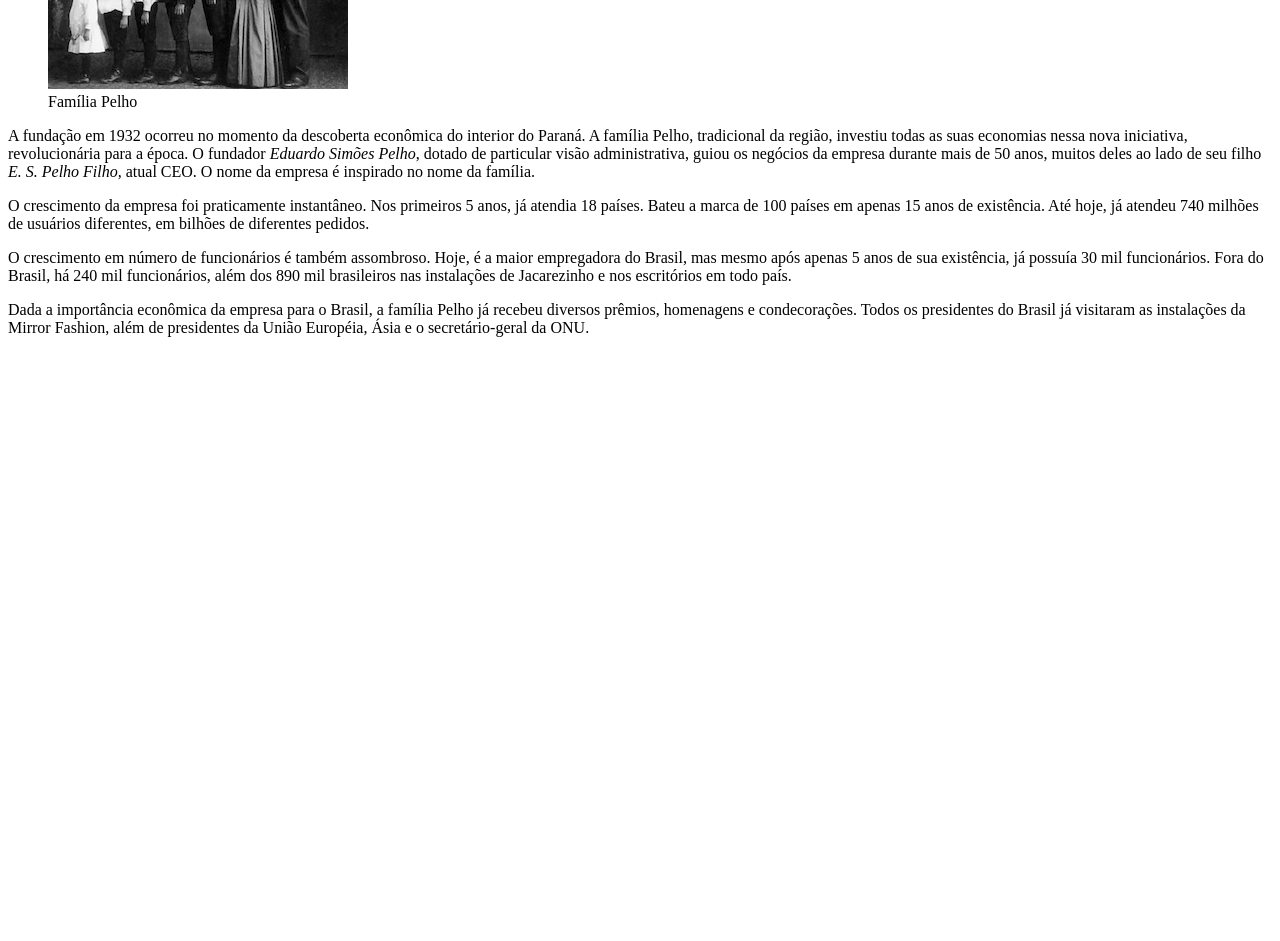
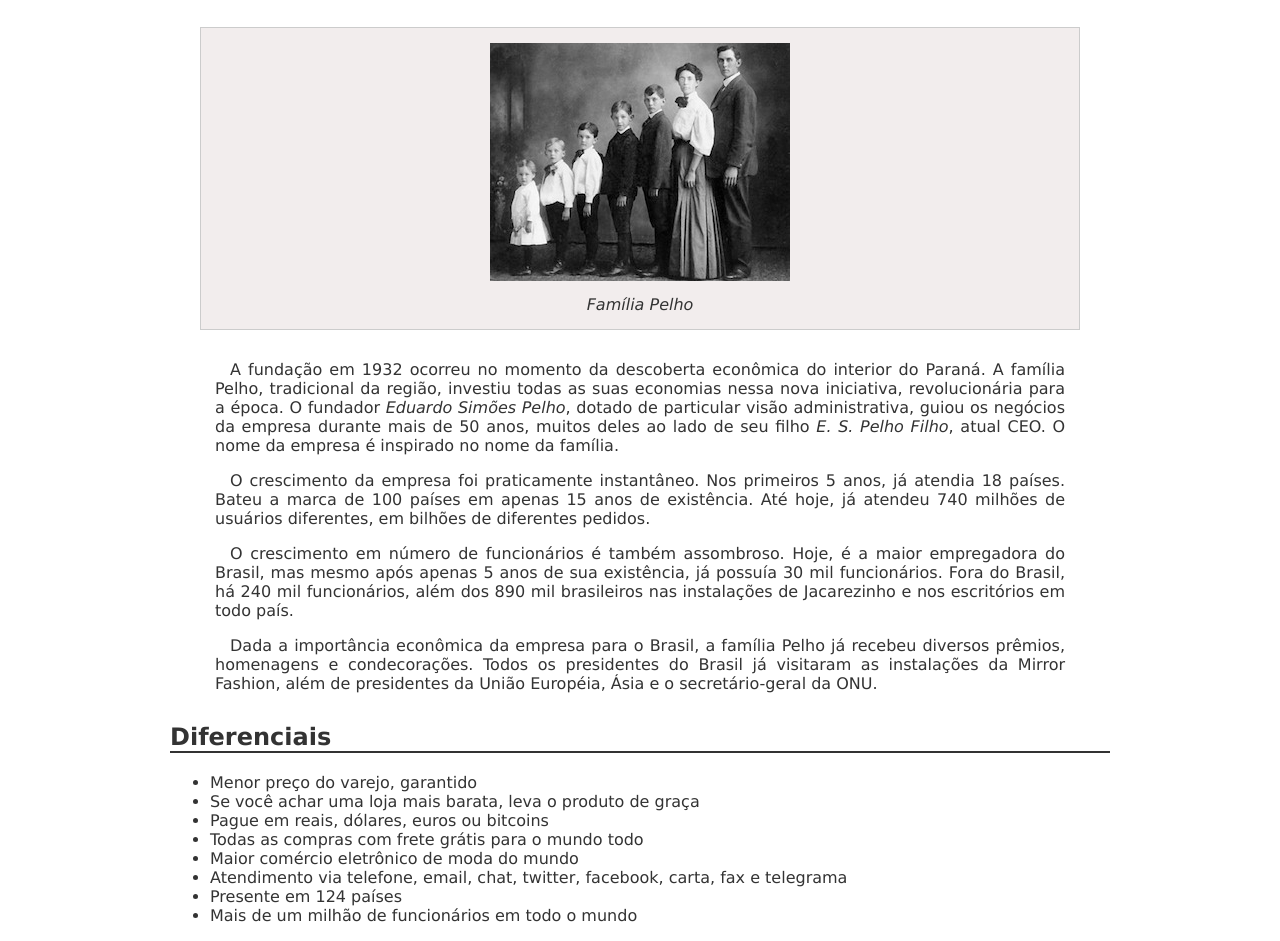
Before and after one commit to GiammaCarioca/mirror-fashion, a plain HTML site: page sobre.html in a window 1280 px wide. Shown: the part 901-1842 px from the top of the page. Before the commit the page ends 1254 px from the top, so only its background shows below. Drawn offline with Linux system fonts and the light colour scheme.

Commit message:
2.10 adiciona primeiros estilos à pagina sobre

```diff
--- /dev/null
+++ b/css/sobre.css
@@ -0,0 +1,36 @@
+body {
+	color: #333333;
+	font-family: 'Lucida Sans Unicode', 'Lucida Grande', sans-serif;
+	margin-left: auto;
+	margin-right: auto;
+	width: 940px;
+}
+
+h1 {
+	background-image: url(../img/sobre-background.jpg);
+	padding: 10px;
+}
+
+h2 {
+	border-bottom: 2px solid #333333;
+	margin-top: 30px;
+}
+
+p {
+	padding: 0 45px;
+	text-indent: 15px;
+	text-align: justify;
+}
+
+figure {
+	background-color: #f2eded;
+	border: 1px solid #ccc;
+	text-align: center;
+	padding: 15px;
+	margin: 30px;
+}
+
+figcaption {
+	font-style: italic;
+	margin-top: 10px;
+}
--- a/sobre.html
+++ b/sobre.html
@@ -5,6 +5,7 @@
 		<meta name="viewport" content="width=device-width, initial-scale=1.0" />
 		<meta http-equiv="X-UA-Compatible" content="ie=edge" />
 		<title>Sobre a Mirror Fashion</title>
+		<link rel="stylesheet" href="css/sobre.css" />
 	</head>
 	<body>
 		<img src="img/logo.png" alt="Logo da Mirror Fashion" />
@@ -75,5 +76,20 @@
 			do Brasil já visitaram as instalações da Mirror Fashion, além de
 			presidentes da União Européia, Ásia e o secretário-geral da ONU.
 		</p>
+
+		<h2>Diferenciais</h2>
+		<ul>
+			<li>Menor preço do varejo, garantido</li>
+			<li>Se você achar uma loja mais barata, leva o produto de graça</li>
+			<li>Pague em reais, dólares, euros ou bitcoins</li>
+			<li>Todas as compras com frete grátis para o mundo todo</li>
+			<li>Maior comércio eletrônico de moda do mundo</li>
+			<li>
+				Atendimento via telefone, email, chat, twitter, facebook, carta, fax e
+				telegrama
+			</li>
+			<li>Presente em 124 países</li>
+			<li>Mais de um milhão de funcionários em todo o mundo</li>
+		</ul>
 	</body>
 </html>
```
Also changed, not shown: index.html (+3 -3 lines).
